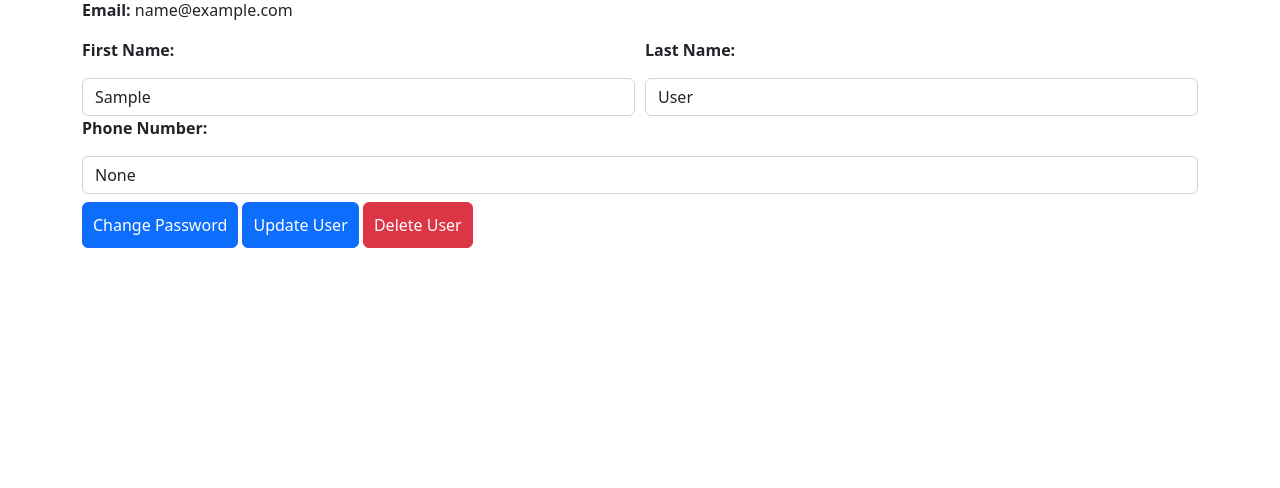
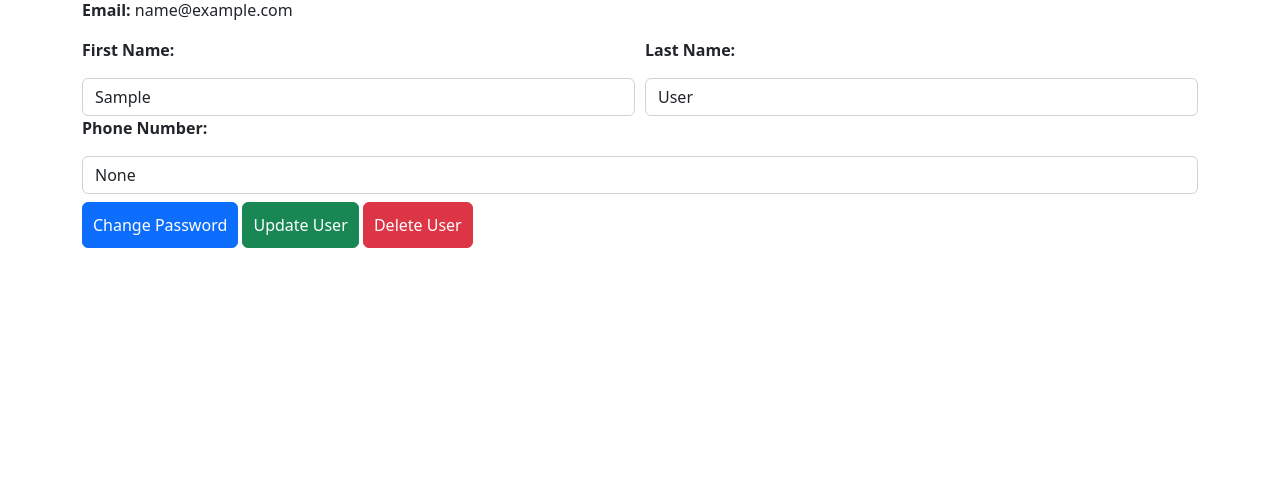
Before and after one commit to KagaSumi/Student-Sales, a Flask app: page /account in a window 1280 px wide. Shown: the part 180-668 px from the top of the page. Run offline with Flask 3, Linux system fonts and the light colour scheme; the visitor is signed in with stand-in values (Sample User, id 1).

Commit message:
Changes styling to update user button in account page

```diff
--- a/templates/account.html
+++ b/templates/account.html
@@ -27,7 +27,7 @@
 
 <div class="button-container">
     <button class="btn btn-primary my-2" id="change_password_button">Change Password</button>
-    <button class="btn btn-primary my-2" id="update_button">Update User</button>
+    <button class="btn btn-success my-2" id="update_button">Update User</button>
     <button class="btn btn-danger my-2" id="delete_button">Delete User</button>
 </div>
 {% endblock %}
```
